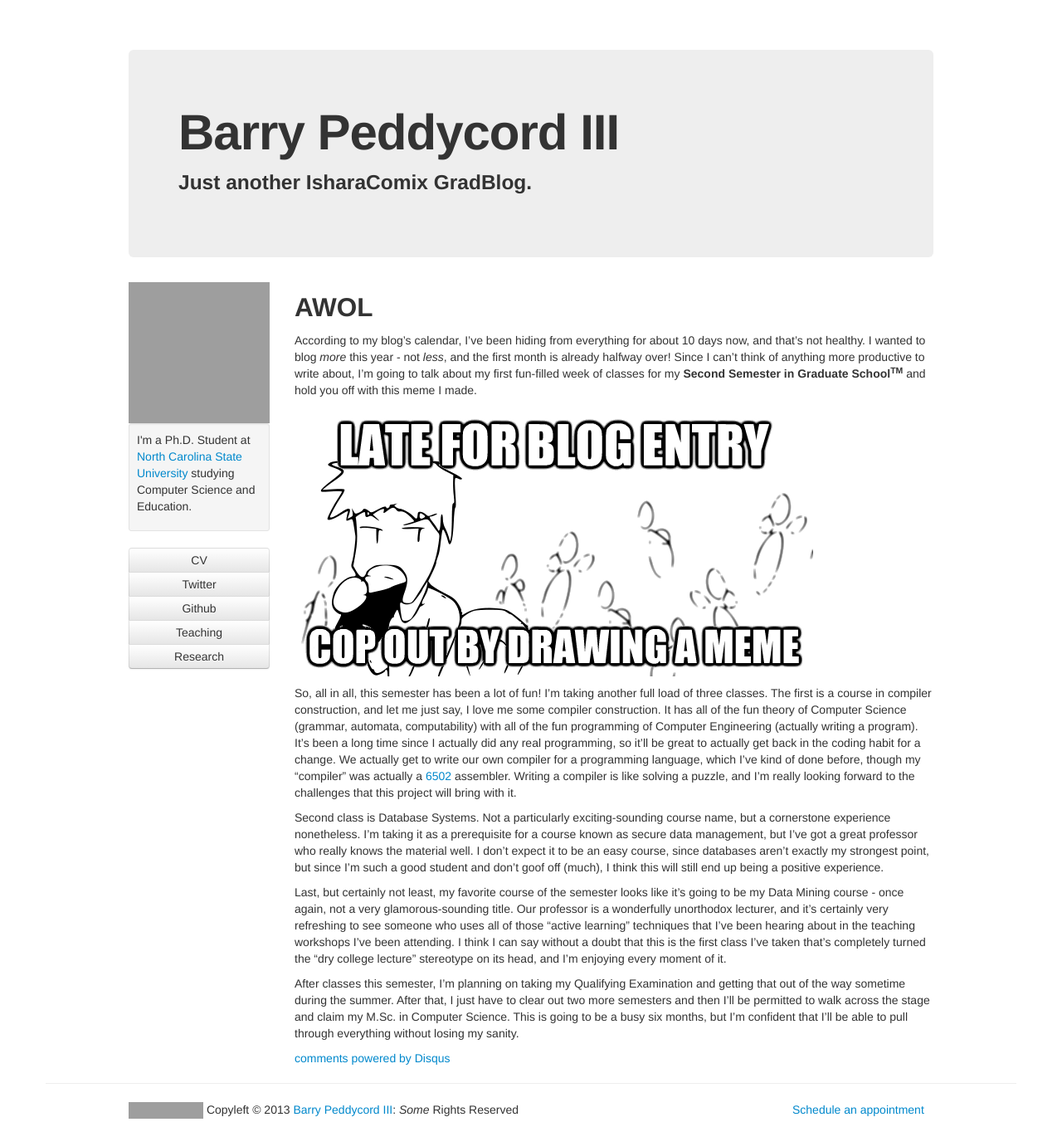
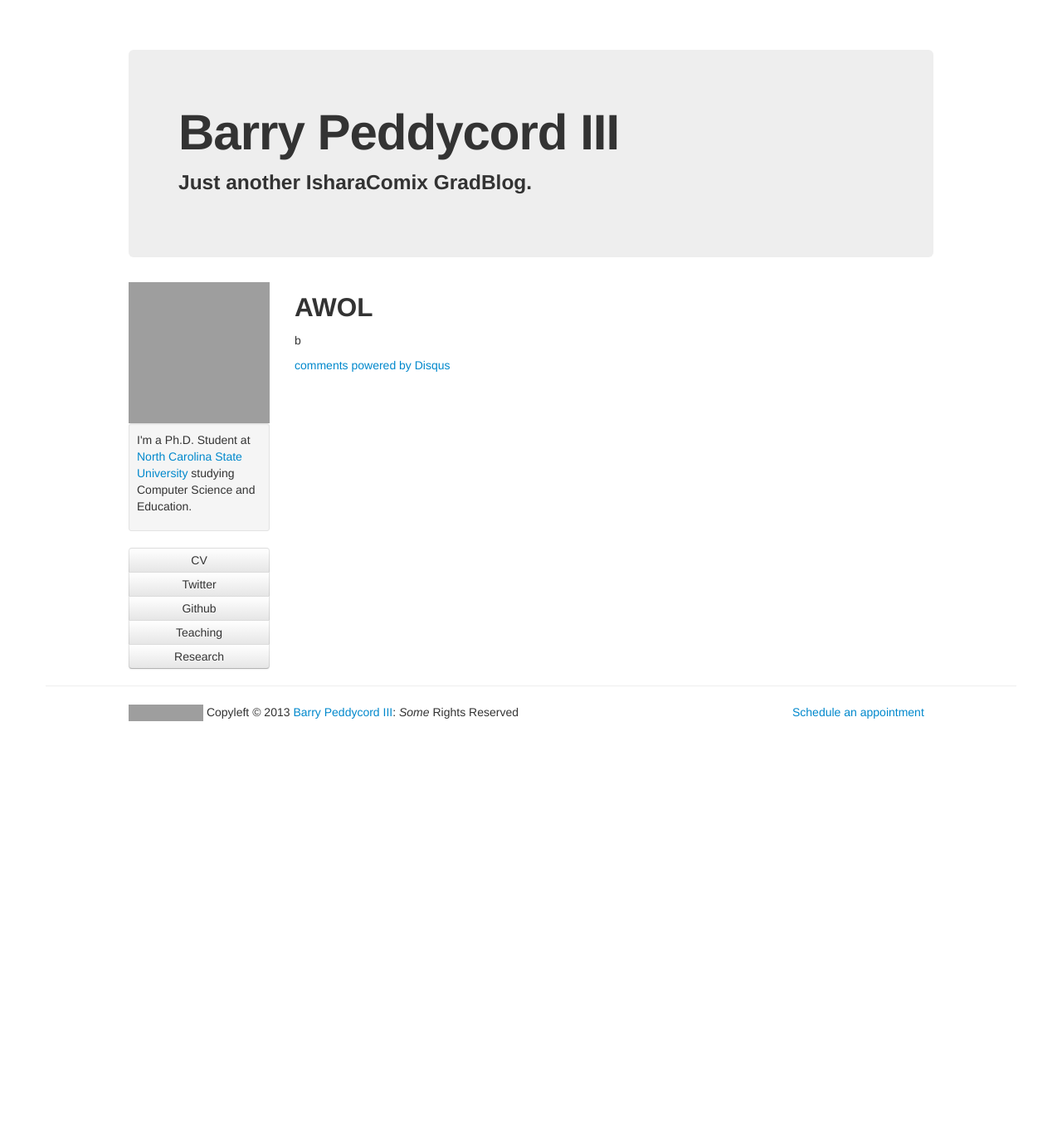
Before and after one commit to isharacomix/oldsite, a Jekyll site: the page built from _posts/2012-01-16-awol.md, in a window 1280 px wide. Shown: the whole page at 83% size. Built offline with Jekyll 4.4.1, drawn with Linux system fonts in a browser that asks for light colours; comment, search, counter and statistics services are not loaded; after the commit the page ends 900 px from its top, so only the background shows below that; grey boxes are pictures that could not be loaded.

Commit message:
Two posts.

```diff
--- a/_posts/2012-01-16-awol.md
+++ b/_posts/2012-01-16-awol.md
@@ -3,14 +3,4 @@ layout: post
 title: AWOL
 ---
 
-According to my blog's calendar, I've been hiding from everything for about 10 days now, and that's not healthy. I wanted to blog <i>more</i> this year - not <i>less</i>, and the first month is already halfway over! Since I can't think of anything more productive to write about, I'm going to talk about my first fun-filled week of classes for my <b>Second Semester in Graduate School<sup>TM</sup></b> and hold you off with this meme I made.
-
-![Photo]({{ site.baseurl }}img/drawing_lazy_meme.png)
-
-So, all in all, this semester has been a lot of fun! I'm taking another full load of three classes. The first is a course in compiler construction, and let me just say, I love me some compiler construction. It has all of the fun theory of Computer Science (grammar, automata, computability) with all of the fun programming of Computer Engineering (actually writing a program). It's been a long time since I actually did any real programming, so it'll be great to actually get back in the coding habit for a change. We actually get to write our own compiler for a programming language, which I've kind of done before, though my "compiler" was actually a <a href="https://en.wikipedia.org/wiki/6502">6502</a> assembler. Writing a compiler is like solving a puzzle, and I'm really looking forward to the challenges that this project will bring with it.
-
-Second class is Database Systems. Not a particularly exciting-sounding course name, but a cornerstone experience nonetheless. I'm taking it as a prerequisite for a course known as secure data management, but I've got a great professor who really knows the material well. I don't expect it to be an easy course, since databases aren't exactly my strongest point, but since I'm such a good student and don't goof off (much), I think this will still end up being a positive experience.
-
-Last, but certainly not least, my favorite course of the semester looks like it's going to be my Data Mining course - once again, not a very glamorous-sounding title. Our professor is a wonderfully unorthodox lecturer, and it's certainly very refreshing to see someone who uses all of those "active learning" techniques that I've been hearing about in the teaching workshops I've been attending. I think I can say without a doubt that this is the first class I've taken that's completely turned the "dry college lecture" stereotype on its head, and I'm enjoying every moment of it.
-
-After classes this semester, I'm planning on taking my Qualifying Examination and getting that out of the way sometime during the summer. After that, I just have to clear out two more semesters and then I'll be permitted to walk across the stage and claim my M.Sc. in Computer Science. This is going to be a busy six months, but I'm confident that I'll be able to pull through everything without losing my sanity.
+b
```
Also changed, not shown: _posts/2012-01-18-lovely-day-for-a-blackout.md (+4 -1 lines).
